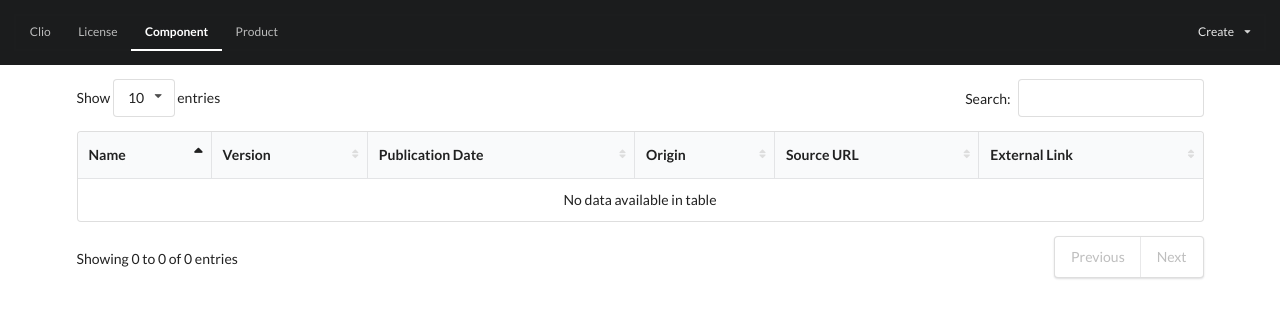
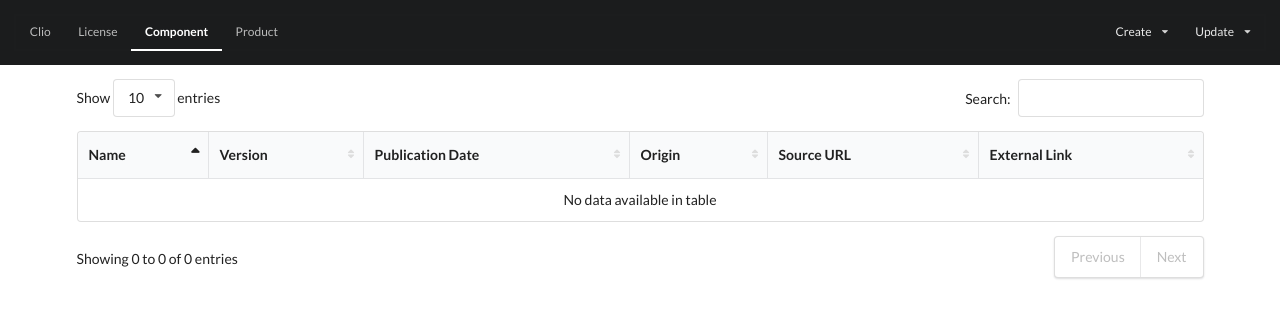
Before and after one commit to eellak/clio, a Flask app: page /component/ in a window 1280 px wide. Shown: the top 318 px of the page. Run offline with Flask 2, Linux system fonts and the light colour scheme; data that the repository does not hold is empty; some libraries are stand-ins or nearby versions.

Commit message:
add update dropdown and links

```diff
--- a/src/templates/base.html
+++ b/src/templates/base.html
@@ -38,6 +38,14 @@
 			    <a class="item" href="#">Product</a>
 			</div>
 		    </div>
+		    <div class="ui dropdown item">
+			Update <i class="dropdown icon"></i>
+			<div class="menu">
+			    <a class="item" href="#">License</a>
+			    <a class="item" href="/update/component">Component</a>
+			    <a class="item" href="#">Product</a>
+			</div>
+		    </div>
 		</div>
 	    </div>
 	</div>
--- a/src/templates/create-component.html
+++ b/src/templates/create-component.html
@@ -1,4 +1,8 @@
 {% extends "base.html" %}
+<!--
+    SPDX-License-Identifier: GPL-3.0-or-later
+    See GPL-3.0-or-later in the Licenses folder for license information
+-->
 
 {% block content %}
 
```
